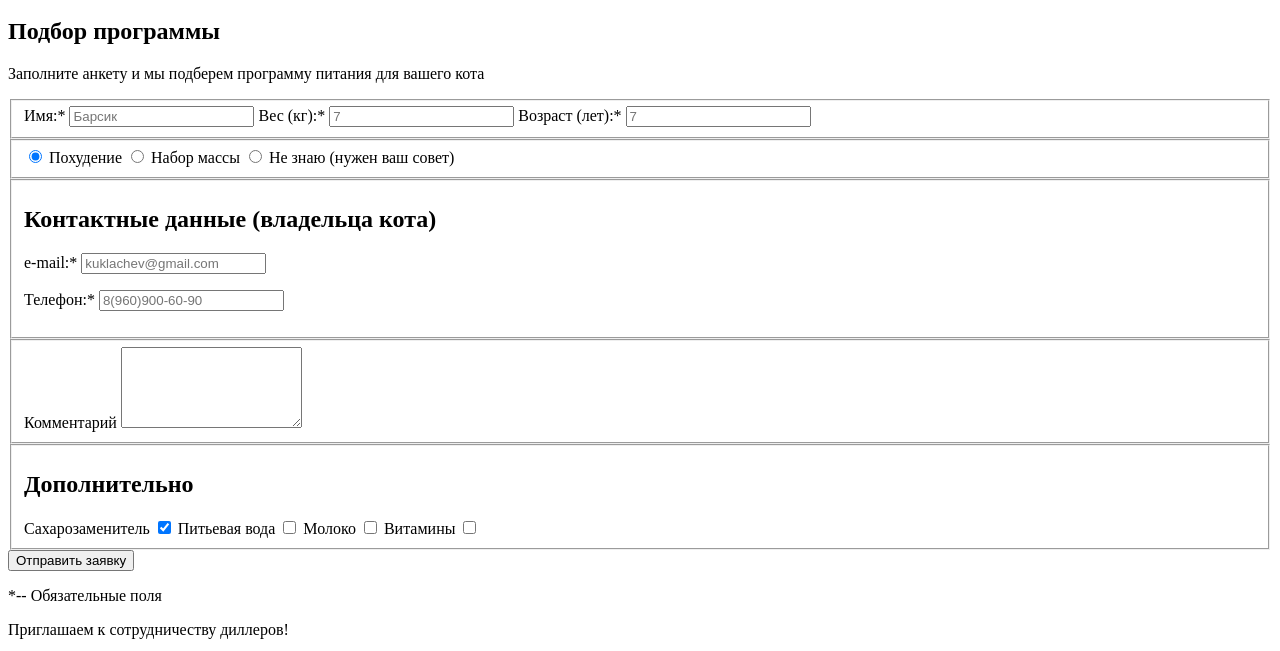
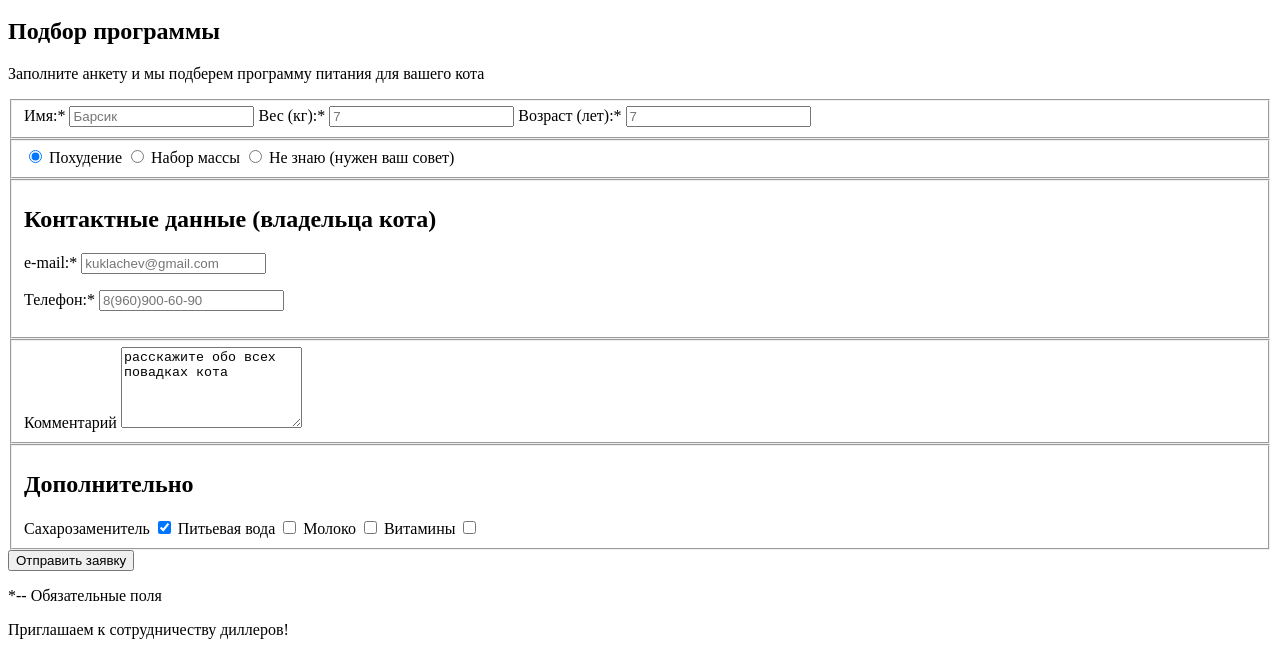
Before and after one commit to tomhell27/1148863-cat-energy-18, a website: page source/form.html in a window 1280 px wide. Shown: the part 149-800 px from the top of the page. Drawn offline with Linux system fonts and the light colour scheme.

Commit message:
Работа над ошибками. Добавляем текст в textarea

```diff
--- a/source/form.html
+++ b/source/form.html
@@ -64,7 +64,7 @@
         </fieldset>
         <fieldset class="cat-info">
           <label for="about" class="program-form__head">Комментарий</label>
-          <textarea id="about" name="about-cat" rows="5" placeholder="расскажите обо всех повадках кота" class="cat-info__text">
+          <textarea id="about" name="about-cat" rows="5" class="cat-info__text">расскажите обо всех повадках кота
           </textarea>
         </fieldset>
         <fieldset class="cat-addition">
```
Also changed, not shown: source/index.html (+0 -1 lines).
